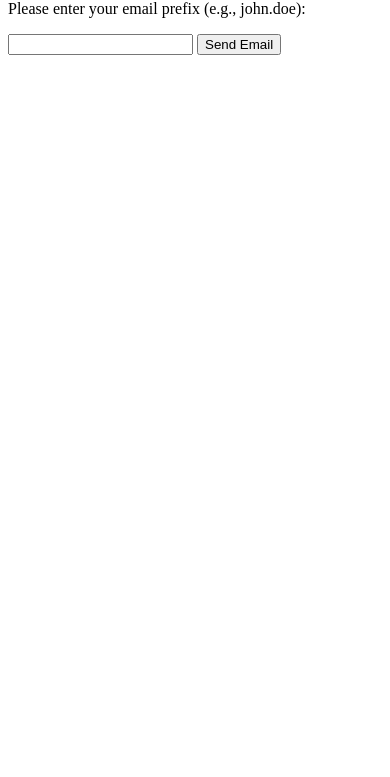
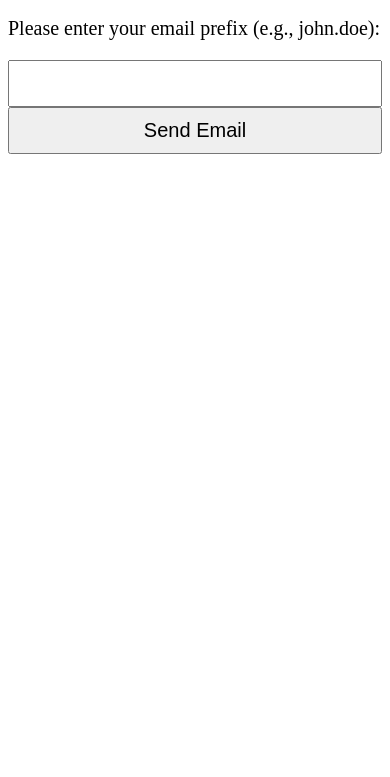
Before and after one commit to DormantOne/genesiskeys, a plain HTML site: page audit.html in a window 390 px wide. Shown: the part 67-844 px from the top of the page. Drawn offline with Linux system fonts and the light colour scheme.

Commit message:
Update audit.html

```diff
--- a/audit.html
+++ b/audit.html
@@ -1,5 +1,29 @@
 <!DOCTYPE html>
 <html>
+  <head>
+    <style>
+        body {
+            font-size: 16px; /* Default font size for desktop */
+        }
+
+        input, button {
+            padding: 10px; /* Larger padding for input and button */
+            font-size: 1em; /* Larger font size */
+        }
+
+        /* Media query for screens smaller than 600px */
+        @media screen and (max-width: 600px) {
+            body {
+                font-size: 20px; /* Increase font size for smaller screens */
+            }
+
+            input, button {
+                width: 100%; /* Make input and button fill the screen width */
+                box-sizing: border-box; /* Ensure padding doesn't affect total width */
+            }
+        }
+    </style>
+</head>
 <body>
 
 <h2>Email Sender Audits</h2>
```
